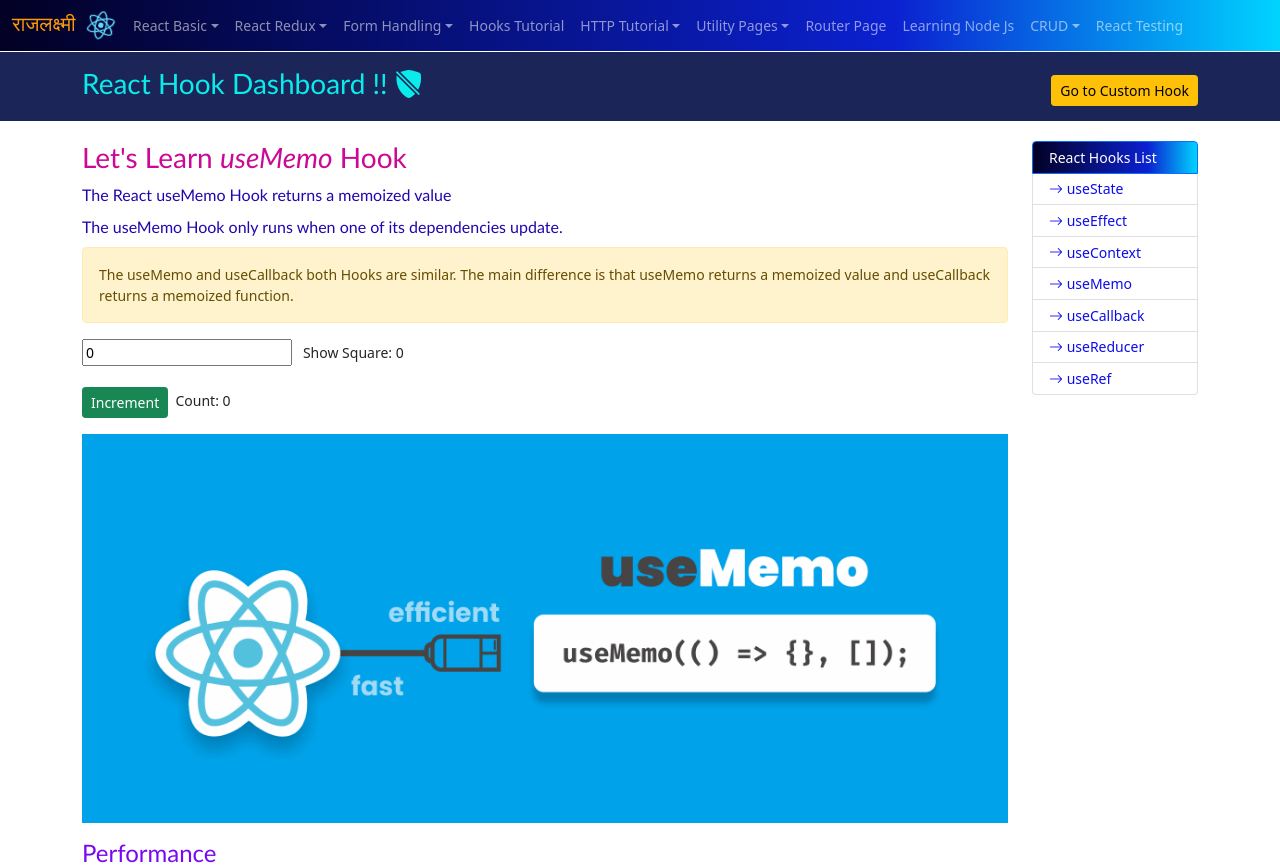
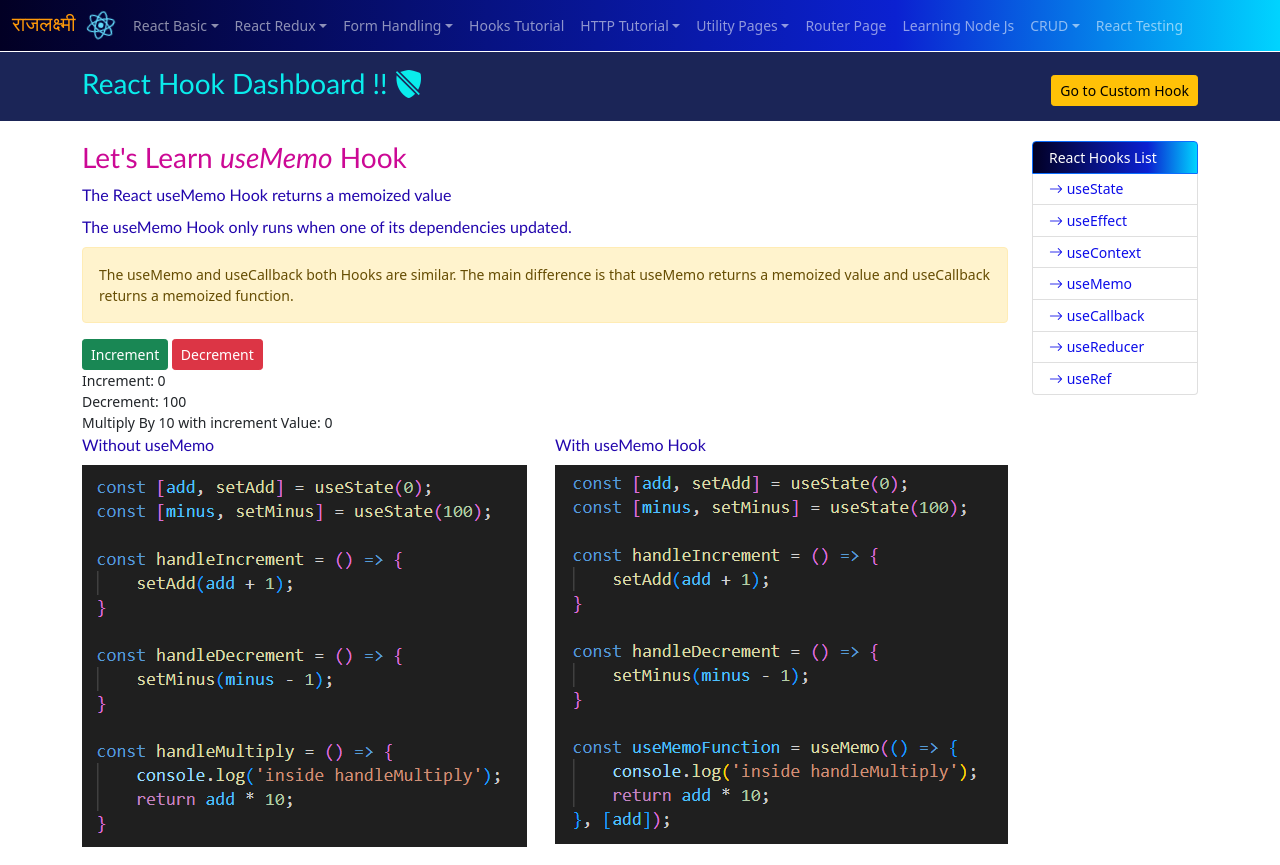
Before and after one commit to rakesh4288/Raj-Lakshmi-React, a React (Create React App) app: page /react-hook-tutorial/use-memo-page in a window 1280 px wide. Shown: the top 865 px of the page. Built offline with nearby package versions, Linux system fonts and the light colour scheme.

Commit message:
fix(useMemo&useCallback): updating useMemo and useCallbak

```diff
--- a/src/Assets/index.js
+++ b/src/Assets/index.js
@@ -78,7 +78,9 @@ const AppImages = {
     React_19_UseActionState_1: require('./react_19_useActionState_1.png'),
     React_19_Use_Api_1: require('./react_19_useApi_1.png'),
     React_19_Use_Activity_1: require('./react_19_Activity_1.png'),
-    MonolithicVSMicroFrontArchitecture: require('./Monolithic_Architecture_vs_Micro_Front_End_Architecture.jpeg')
+    MonolithicVSMicroFrontArchitecture: require('./Monolithic_Architecture_vs_Micro_Front_End_Architecture.jpeg'),
+    ReactUseMemo_1: require('./useMemo_1.png'),
+    ReactUseMemo_2: require('./useMemo_2.png'),
 }
 
 export default AppImages;
--- /dev/null
+++ b/src/Components/UseCallBackChild.jsx
@@ -0,0 +1,9 @@
+import {memo} from 'react';
+const UseCallBackChild = ({newCity}) => {
+    console.log('newCity component called');
+    return (
+        <div>UseCallBackChild</div>
+    )
+}
+
+export default memo(UseCallBackChild);
--- a/src/Components/UseCallBackInfo.jsx
+++ b/src/Components/UseCallBackInfo.jsx
@@ -1,21 +1,25 @@
-import { useCallback, useEffect, useState } from "react";
+import { useCallback, useState } from "react";
+import UseCallBackChild from "./UseCallBackChild";
 
 const UseCallBackInfo = () => {
-    const [count, setCount] = useState(0);
-    const [otherCount, setOtherCount] = useState(0);
+    const [add, setAdd] = useState(0);
+    const [minus, setMinus] = useState(100);
 
-    // const increment = () => {
-    //     setCount(count + 1);
-    //     // setCount((prevCount) => prevCount + 1)
+    const handleIncrement = () => {
+        setAdd(add + 1);
+    }
+
+    const handleDecrement = () => {
+        setMinus(minus - 1);
+    }
+
+    // const newCity = () => {
+    //     console.log('new city');
     // }
 
-    const increment = useCallback(() => {
-        setCount(count + 1);
-    }, [count]);
-
-    useEffect(() => {
-        console.log('Increment function is getting triggered !');
-    }, [increment]);
+    const newCity = useCallback(() => {
+        // any other operation
+    }, [add]);
 
     return (
         <div id="use-callback-info">
@@ -27,10 +31,6 @@ const UseCallBackInfo = () => {
             <p>
                 The <b><i>useCallback</i></b> hook is used the memoized a function, And this hook is getting triggered when its dependencies change. The <b><i>useCallback</i></b> hook stores a memoized version of any <b>"DoSomthingFunction() which will only change when its dependencies changed.</b>
             </p>
-            <h5>Problem</h5>
-            <p>
-                One reason to use useCallback is to prevent a component from re-rendering unless its props getting changed.
-            </p>
 
             <p>
                 <b>Remember:</b> useCallback hook is most effective when you are dealing with some complex components or deep component tree. It will help you to keep your app running smoothly.
@@ -41,13 +41,16 @@ const UseCallBackInfo = () => {
             </p>
 
             <div>
-                <button className="btn btn-success btn-sm" onClick={increment}>Increment</button> &nbsp;&nbsp;
-                <button className="btn btn-info btn-sm" onClick={() => setOtherCount(otherCount + 1)}>Other Count</button>
-                <h6>Count {count}</h6>
-                <h6>Other Count {otherCount}</h6>
+                <button className="btn btn-success btn-sm" onClick={handleIncrement}>Increment By 1</button> &nbsp;&nbsp;
+                <button className="btn btn-info btn-sm" onClick={handleDecrement}>Decrement By 1</button>
+                <h6>Addition {add}</h6>
+                <h6>Substration (initialValue is 100): {minus}</h6>
             </div>
 
-            <iframe width="100%" height="450" src="https://www.youtube.com/embed/jX57Hcq-Rv8?si=kEF_nF3zgVcmYoWU" title="YouTube video player" frameBorder="0" allow="accelerometer; autoplay; clipboard-write; encrypted-media; gyroscope; picture-in-picture; web-share" referrerPolicy="strict-origin-when-cross-origin" allowFullScreen></iframe>
+            <UseCallBackChild newCity={newCity} />
+
+            <iframe width="100%" height="300" src="https://www.youtube.com/embed/5zempLONkxM?si=DKNibHj9SBUkkCnf" title="YouTube video player" frameBorder="0" allow="accelerometer; autoplay; clipboard-write; encrypted-media; gyroscope; picture-in-picture; web-share" referrerPolicy="strict-origin-when-cross-origin" allowFullScreen></iframe>
+
             <hr className="bg-success"/>
         </div>
     )
--- a/src/Components/UseMemoInfo.jsx
+++ b/src/Components/UseMemoInfo.jsx
@@ -2,48 +2,59 @@ import { useMemo, useState } from "react";
 import AppImages from "../Assets";
 
 const UseMemoInfo = () => {
-    const [number, setNumber] = useState(0);
-    const [count, setCount] = useState(0);
-    const handleNumberChange = (e) => {
-        const currentNumber = e.target.value;
-        setNumber(currentNumber);
+
+
+    const [add, setAdd] = useState(0);
+    const [minus, setMinus] = useState(100);
+
+    const handleIncrement = () => {
+        setAdd(add + 1);
     }
 
-    const squareNumber = (number) => {
-        console.log('squareNumber =', number);
-        return Math.pow(number, 2);
+    const handleDecrement = () => {
+        setMinus(minus - 1);
     }
 
-    const increment = () => {
-        setCount(count + 1);
-    }
+    const useMemoFunction = useMemo(() => {
+        console.log('inside handleMultiply');
+        return add * 10;
+    }, [add]);
 
-    const showSquare = useMemo(() => {
-        return squareNumber(number);
-    }, [number]);
-    return(
+
+    return (
         <div id="use-memo-info">
             <h3> Let's Learn <i>useMemo</i> Hook</h3>
             <h6>The React useMemo Hook returns a memoized value</h6>
-            <h6>The useMemo Hook only runs when one of its dependencies update.</h6>
+            <h6>The useMemo Hook only runs when one of its dependencies updated.</h6>
             <p className="alert alert-warning">
                 The useMemo and useCallback both Hooks are similar. The main difference is that useMemo returns a memoized value and useCallback returns a memoized function.
             </p>
 
-            <p>
-                <input type="number" value={number} onChange={handleNumberChange}  /> &nbsp; Show Square: {showSquare} <br/><br/>
-                <button className="btn btn-success btn-sm" onClick={increment}>Increment</button>
-                <span>&nbsp; Count: {count}</span>
-            </p>
+            <div>
+                <button className="btn btn-success btn-sm" onClick={handleIncrement}>Increment</button>
+                &nbsp;
+                <button className="btn btn-danger btn-sm" onClick={handleDecrement}>Decrement</button> <br />
+                <div>Increment: {add}</div>
+                <div>Decrement: {minus}</div>
+                <div>Multiply By 10 with increment Value: {useMemoFunction} </div>
+            </div>
 
-            <p>
-                <img src={AppImages.ReactUseMemoImg} alt="use-memo-systanx" className="img-fluid" />
-            </p>
+            <div style={{display: 'flex', justifyContent: 'space-between'}}>
+                <p>
+                    <h6>Without useMemo</h6>
+                    <img src={AppImages.ReactUseMemo_1} alt={AppImages.ReactUseMemo_1} className="img-fluid" />
+                </p>
+
+                <p>
+                    <h6>With useMemo Hook</h6>
+                    <img src={AppImages.ReactUseMemo_2} alt={AppImages.ReactUseMemo_2} className="img-fluid" />
+                </p>
+            </div>
 
             <h4>Performance</h4>
             <p>We can wrap the expensive function call with useMemo</p>
             <p className="alert alert-info">The useMemoHook accepts a second parameter to declare dependencies. The expensive function will only run when its dependencies have changed.</p>
-            <hr className="bg-primary"/>
+            <hr className="bg-primary" />
         </div>
     )
 }
```
Also changed, not shown: src/Assets/useMemo_1.png (added), src/Assets/useMemo_2.png (added).
